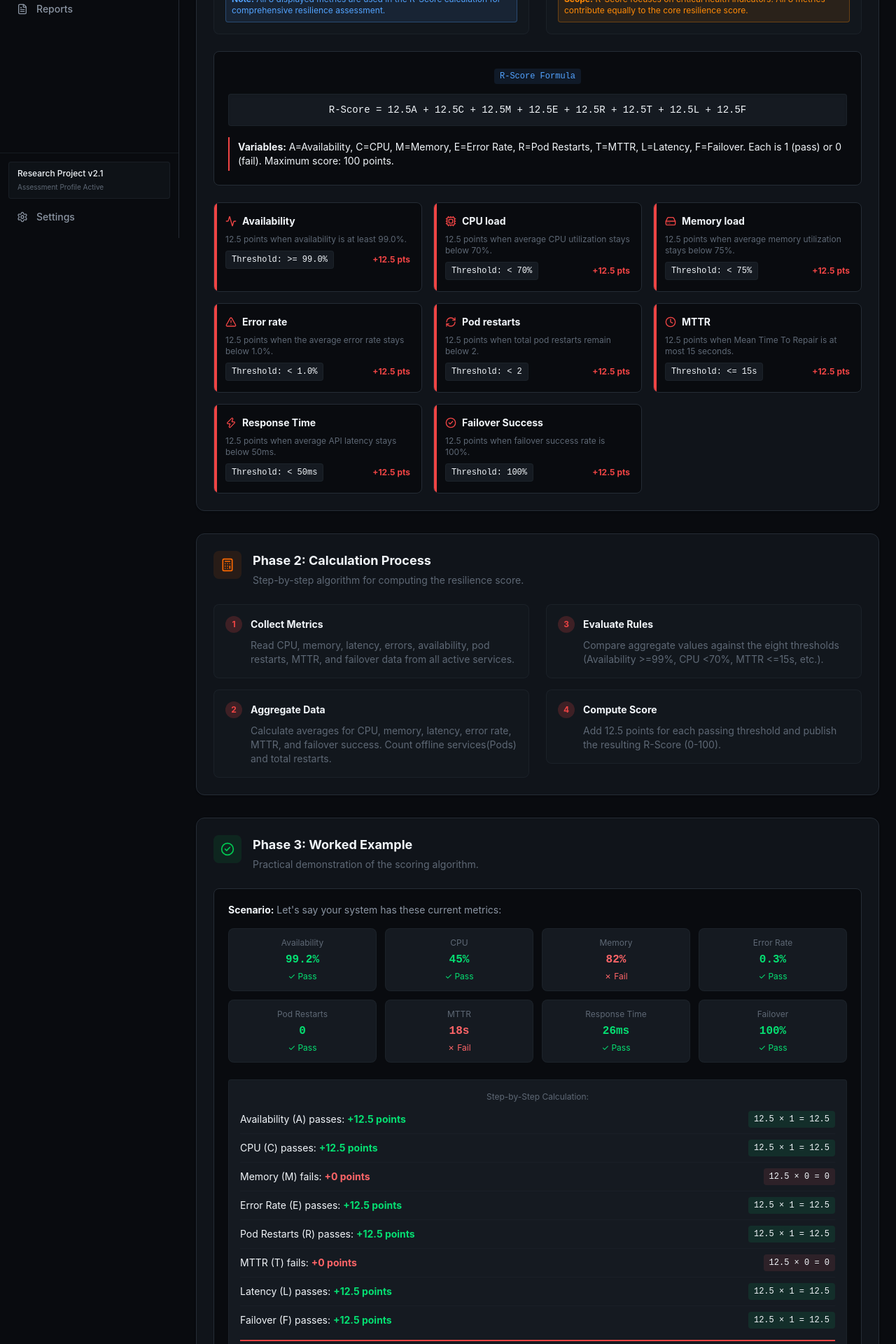
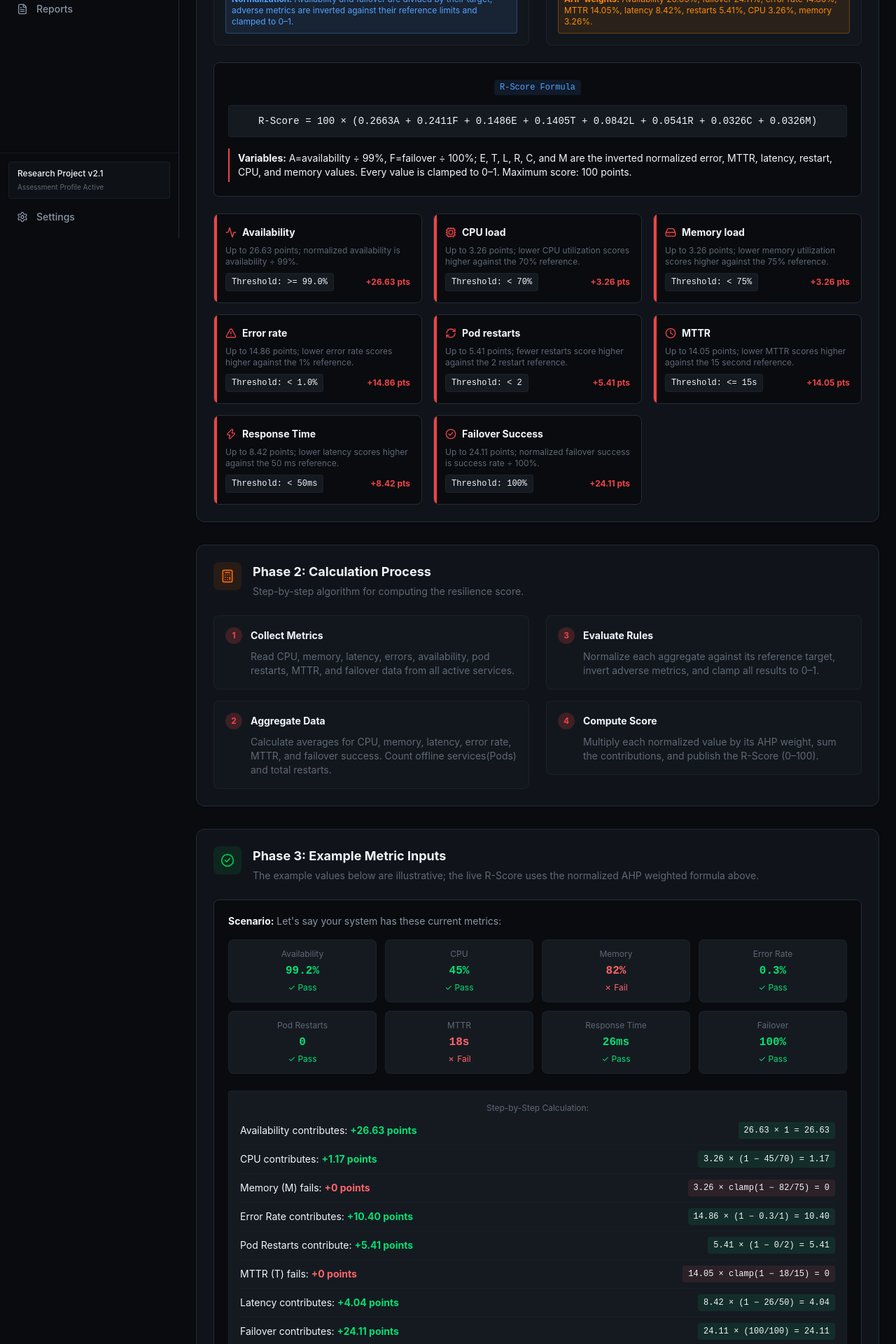
Before and after one commit to tharangajw/J26-SE-308, a React (Vite) app in the folder frontend/: page /dimensions/fault-tolerance/calculation in a window 1280 px wide. Shown: the part 460-2380 px from the top of the page at 70% size. Built offline with nearby package versions, Linux system fonts and the light colour scheme; no server answers.

Commit message:
Usa AHP method for calculate weights

```diff
--- a/frontend/src/components/resilience/FaultToleranceCalculation.tsx
+++ b/frontend/src/components/resilience/FaultToleranceCalculation.tsx
@@ -19,59 +19,59 @@ import {
 const runtimeRules = [
   {
     title: 'Availability',
-    description: '12.5 points when availability is at least 99.0%.',
+    description: 'Up to 26.63 points; normalized availability is availability ÷ 99%.',
     icon: 'Activity',
     threshold: '>= 99.0%',
-    points: 12.5
+    points: 26.63
   },
   {
     title: 'CPU load',
-    description: '12.5 points when average CPU utilization stays below 70%.',
+    description: 'Up to 3.26 points; lower CPU utilization scores higher against the 70% reference.',
     icon: 'Cpu',
     threshold: '< 70%',
-    points: 12.5
+    points: 3.26
   },
   {
     title: 'Memory load',
-    description: '12.5 points when average memory utilization stays below 75%.',
+    description: 'Up to 3.26 points; lower memory utilization scores higher against the 75% reference.',
     icon: 'HardDrive',
     threshold: '< 75%',
-    points: 12.5
+    points: 3.26
   },
   {
     title: 'Error rate',
-    description: '12.5 points when the average error rate stays below 1.0%.',
+    description: 'Up to 14.86 points; lower error rate scores higher against the 1% reference.',
     icon: 'AlertTriangle',
     threshold: '< 1.0%',
-    points: 12.5
+    points: 14.86
   },
   {
     title: 'Pod restarts',
-    description: '12.5 points when total pod restarts remain below 2.',
+    description: 'Up to 5.41 points; fewer restarts score higher against the 2 restart reference.',
     icon: 'RefreshCw',
     threshold: '< 2',
-    points: 12.5
+    points: 5.41
   },
   {
     title: 'MTTR',
-    description: '12.5 points when Mean Time To Repair is at most 15 seconds.',
+    description: 'Up to 14.05 points; lower MTTR scores higher against the 15 second reference.',
     icon: 'Clock',
     threshold: '<= 15s',
-    points: 12.5
+    points: 14.05
   },
   {
     title: 'Response Time',
-    description: '12.5 points when average API latency stays below 50ms.',
+    description: 'Up to 8.42 points; lower latency scores higher against the 50 ms reference.',
     icon: 'Zap',
     threshold: '< 50ms',
-    points: 12.5
+    points: 8.42
   },
   {
     title: 'Failover Success',
-    description: '12.5 points when failover success rate is 100%.',
+    description: 'Up to 24.11 points; normalized failover success is success rate ÷ 100%.',
     icon: 'CheckCircle2',
     threshold: '100%',
-    points: 12.5
+    points: 24.11
   },
 ];
 
@@ -118,7 +118,7 @@ export const FaultToleranceCalculation: React.FC = () => {
             </div>
             <div>
               <h2 className="text-lg font-bold text-text-primary">Phase 1: Runtime Resilience Score (R-Score)</h2>
-              <p className="text-sm text-text-muted mt-1">Real-time assessment of system health based on eight critical metrics.</p>
+              <p className="text-sm text-text-muted mt-1">AHP weighted resilience score using eight metrics normalized to 0–1, where higher always means better resilience.</p>
             </div>
           </div>
 
@@ -129,16 +129,16 @@ export const FaultToleranceCalculation: React.FC = () => {
               </h3>
               <p className="text-sm">Real-time telemetry from active microservices including CPU, memory, latency, error rates, availability, pod restart counts, MTTR, and failover success rate.</p>
               <div className="mt-3 p-2 bg-blue-400/10 rounded border border-blue-400/30">
-                <p className="text-xs text-blue-400"><strong>Note:</strong> All 8 displayed metrics are used in the R-Score calculation for comprehensive resilience assessment.</p>
+                <p className="text-xs text-blue-400"><strong>Normalization:</strong> Availability and failover are divided by their target; adverse metrics are inverted against their reference limits and clamped to 0–1.</p>
               </div>
             </div>
             <div className="bg-surface-secondary/50 p-4 rounded-lg border border-border/50">
               <h3 className="text-xs font-bold uppercase tracking-wider text-text-muted mb-2 flex items-center gap-2">
                 <Cpu className="w-4 h-4" /> Logic Algorithm
               </h3>
-              <p className="text-sm">Binary rule evaluation system where each metric is compared against a threshold. Passing rules award 12.5 points each for a maximum of 100 points.</p>
+              <p className="text-sm">Each normalized metric contributes its AHP weight multiplied by its 0–1 normalized value. Outcome and recovery metrics carry most of the score.</p>
               <div className="mt-3 p-2 bg-orange-400/10 rounded border border-orange-400/30">
-                <p className="text-xs text-orange-400"><strong>Scope:</strong> R-Score focuses on critical health indicators. All 8 metrics contribute equally to the core resilience score.</p>
+                <p className="text-xs text-orange-400"><strong>AHP weights:</strong> Availability 26.63%, failover 24.11%, error rate 14.86%, MTTR 14.05%, latency 8.42%, restarts 5.41%, CPU 3.26%, memory 3.26%.</p>
               </div>
             </div>
           </div>
@@ -148,10 +148,10 @@ export const FaultToleranceCalculation: React.FC = () => {
               <span className="text-xs font-mono text-blue-400 bg-blue-400/10 px-2 py-1 rounded">R-Score Formula</span>
             </div>
             <div className="bg-surface-secondary p-3 rounded text-center text-sm font-mono text-text-primary mb-4 border border-border/50 shadow-inner">
-              R-Score = 12.5A + 12.5C + 12.5M + 12.5E + 12.5R + 12.5T + 12.5L + 12.5F
+              R-Score = 100 × (0.2663A + 0.2411F + 0.1486E + 0.1405T + 0.0842L + 0.0541R + 0.0326C + 0.0326M)
             </div>
             <div className="text-sm border-l-2 border-brand-fault pl-3 py-1">
-              <strong className="text-text-primary">Variables:</strong> A=Availability, C=CPU, M=Memory, E=Error Rate, R=Pod Restarts, T=MTTR, L=Latency, F=Failover. Each is 1 (pass) or 0 (fail). Maximum score: 100 points.
+              <strong className="text-text-primary">Variables:</strong> A=availability ÷ 99%, F=failover ÷ 100%; E, T, L, R, C, and M are the inverted normalized error, MTTR, latency, restart, CPU, and memory values. Every value is clamped to 0–1. Maximum score: 100 points.
             </div>
           </div>
 
@@ -215,14 +215,14 @@ export const FaultToleranceCalculation: React.FC = () => {
                   <div className="w-6 h-6 rounded-full bg-brand-fault/20 text-brand-fault flex items-center justify-center text-xs font-bold">3</div>
                   <h3 className="font-bold text-sm">Evaluate Rules</h3>
                 </div>
-                <p className="text-sm text-text-muted ml-9">Compare aggregate values against the eight thresholds (Availability {'>='}99%, CPU {'<'}70%, MTTR {'<='}15s, etc.).</p>
+              <p className="text-sm text-text-muted ml-9">Normalize each aggregate against its reference target, invert adverse metrics, and clamp all results to 0–1.</p>
               </div>
               <div className="bg-surface-secondary/50 p-4 rounded-lg border border-border/50">
                 <div className="flex items-center gap-3 mb-2">
                   <div className="w-6 h-6 rounded-full bg-brand-fault/20 text-brand-fault flex items-center justify-center text-xs font-bold">4</div>
                   <h3 className="font-bold text-sm">Compute Score</h3>
                 </div>
-                <p className="text-sm text-text-muted ml-9">Add 12.5 points for each passing threshold and publish the resulting R-Score (0-100).</p>
+                <p className="text-sm text-text-muted ml-9">Multiply each normalized value by its AHP weight, sum the contributions, and publish the R-Score (0–100).</p>
               </div>
             </div>
           </div>
@@ -235,8 +235,8 @@ export const FaultToleranceCalculation: React.FC = () => {
               <CheckCircle2 className="w-5 h-5" />
             </div>
             <div>
-              <h2 className="text-lg font-bold text-text-primary">Phase 3: Worked Example</h2>
-              <p className="text-sm text-text-muted mt-1">Practical demonstration of the scoring algorithm.</p>
+              <h2 className="text-lg font-bold text-text-primary">Phase 3: Example Metric Inputs</h2>
+              <p className="text-sm text-text-muted mt-1">The example values below are illustrative; the live R-Score uses the normalized AHP weighted formula above.</p>
             </div>
           </div>
 
@@ -292,48 +292,48 @@ export const FaultToleranceCalculation: React.FC = () => {
               <div className="text-xs text-text-muted mb-3 text-center">Step-by-Step Calculation:</div>
               <div className="space-y-2 text-sm">
                 <div className="flex items-center justify-between border-b border-border/30 pb-2">
-                  <span>Availability (A) passes: <span className="text-green-400 font-bold">+12.5 points</span></span>
-                  <span className="font-mono text-xs bg-green-400/10 px-2 py-1 rounded">12.5 × 1 = 12.5</span>
+                  <span>Availability contributes: <span className="text-green-400 font-bold">+26.63 points</span></span>
+                  <span className="font-mono text-xs bg-green-400/10 px-2 py-1 rounded">26.63 × 1 = 26.63</span>
                 </div>
                 <div className="flex items-center justify-between border-b border-border/30 pb-2">
-                  <span>CPU (C) passes: <span className="text-green-400 font-bold">+12.5 points</span></span>
-                  <span className="font-mono text-xs bg-green-400/10 px-2 py-1 rounded">12.5 × 1 = 12.5</span>
+                  <span>CPU contributes: <span className="text-green-400 font-bold">+1.17 points</span></span>
+                  <span className="font-mono text-xs bg-green-400/10 px-2 py-1 rounded">3.26 × (1 − 45/70) = 1.17</span>
                 </div>
                 <div className="flex items-center justify-between border-b border-border/30 pb-2">
                   <span>Memory (M) fails: <span className="text-red-400 font-bold">+0 points</span></span>
-                  <span className="font-mono text-xs bg-red-400/10 px-2 py-1 rounded">12.5 × 0 = 0</span>
+                  <span className="font-mono text-xs bg-red-400/10 px-2 py-1 rounded">3.26 × clamp(1 − 82/75) = 0</span>
                 </div>
                 <div className="flex items-center justify-between border-b border-border/30 pb-2">
-                  <span>Error Rate (E) passes: <span className="text-green-400 font-bold">+12.5 points</span></span>
-                  <span className="font-mono text-xs bg-green-400/10 px-2 py-1 rounded">12.5 × 1 = 12.5</span>
+                  <span>Error Rate contributes: <span className="text-green-400 font-bold">+10.40 points</span></span>
+                  <span className="font-mono text-xs bg-green-400/10 px-2 py-1 rounded">14.86 × (1 − 0.3/1) = 10.40</span>
                 </div>
                 <div className="flex items-center justify-between border-b border-border/30 pb-2">
-                  <span>Pod Restarts (R) passes: <span className="text-green-400 font-bold">+12.5 points</span></span>
-                  <span className="font-mono text-xs bg-green-400/10 px-2 py-1 rounded">12.5 × 1 = 12.5</span>
+                  <span>Pod Restarts contribute: <span className="text-green-400 font-bold">+5.41 points</span></span>
+                  <span className="font-mono text-xs bg-green-400/10 px-2 py-1 rounded">5.41 × (1 − 0/2) = 5.41</span>
                 </div>
                 <div className="flex items-center justify-between border-b border-border/30 pb-2">
                   <span>MTTR (T) fails: <span className="text-red-400 font-bold">+0 points</span></span>
-                  <span className="font-mono text-xs bg-red-400/10 px-2 py-1 rounded">12.5 × 0 = 0</span>
+                  <span className="font-mono text-xs bg-red-400/10 px-2 py-1 rounded">14.05 × clamp(1 − 18/15) = 0</span>
                 </div>
                 <div className="flex items-center justify-between border-b border-border/30 pb-2">
-                  <span>Latency (L) passes: <span className="text-green-400 font-bold">+12.5 points</span></span>
-                  <span className="font-mono text-xs bg-green-400/10 px-2 py-1 rounded">12.5 × 1 = 12.5</span>
+                  <span>Latency contributes: <span className="text-green-400 font-bold">+4.04 points</span></span>
+                  <span className="font-mono text-xs bg-green-400/10 px-2 py-1 rounded">8.42 × (1 − 26/50) = 4.04</span>
                 </div>
                 <div className="flex items-center justify-between">
-                  <span>Failover (F) passes: <span className="text-green-400 font-bold">+12.5 points</span></span>
-                  <span className="font-mono text-xs bg-green-400/10 px-2 py-1 rounded">12.5 × 1 = 12.5</span>
+                  <span>Failover contributes: <span className="text-green-400 font-bold">+24.11 points</span></span>
+                  <span className="font-mono text-xs bg-green-400/10 px-2 py-1 rounded">24.11 × (100/100) = 24.11</span>
                 </div>
               </div>
               <div className="mt-4 pt-3 border-t-2 border-brand-fault text-center">
                 <div className="font-mono font-bold text-lg">
-                  Total: 12.5 + 12.5 + 0 + 12.5 + 12.5 + 0 + 12.5 + 12.5 = <span className="text-brand-fault text-2xl">75.0 points</span>
+                  Total: 26.63 + 1.17 + 0 + 10.40 + 5.41 + 0 + 4.04 + 24.11 = <span className="text-brand-fault text-2xl">71.8 points</span>
                 </div>
               </div>
             </div>
 
             <div className="flex items-center gap-2 text-sm bg-orange-400/10 p-3 rounded-lg border border-orange-400/30">
               <XCircle className="w-5 h-5 text-orange-400 shrink-0" />
-              <span className="text-text-secondary"><strong className="text-text-primary">Result:</strong> 75.0/100 points - System is resilient but needs memory optimization and MTTR improvement to reach perfect score.</span>
+              <span className="text-text-secondary"><strong className="text-text-primary">Result:</strong> 71.8/100 points. Reduced memory and recovery performance lower the score; outcome and recovery metrics carry the largest influence.</span>
             </div>
           </div>
         </section>
--- a/frontend/src/components/resilience/FaultToleranceDashboard.tsx
+++ b/frontend/src/components/resilience/FaultToleranceDashboard.tsx
@@ -28,6 +28,7 @@ import {
 import { ChaosEngineeringSuite, type KubernetesValidationSnapshot } from './ChaosEngineeringSuite';
 import { TelemetryTrends } from './TelemetryTrends';
 import { ResilienceOverview } from './ResilienceOverview';
+import { calculateResilienceScore } from './rScore';
 import './FaultToleranceDashboard.css';
 
 interface FaultToleranceDashboardProps {
@@ -247,9 +248,13 @@ export const FaultToleranceDashboard: React.FC<FaultToleranceDashboardProps> = (
         ? parseFloat((99.9 - (offlineCount * 4.5) - (Math.random() * 0.5)).toFixed(2))
         : parseFloat(Math.max(0, 99.9 - (avgErrorRate * 0.2)).toFixed(2));
 
-      let score = 0;
       const failoverSuccess = (offlineCount > 0 || degradedCount > 0) ? (offlineCount > 1 ? 65 : 80) : 100;
       const simulatedMttr = (offlineCount > 0 || degradedCount > 0) ? 18 : 12;
+
+      const score = calculateResilienceScore({
+        availability, cpu: avgCpu, memory: avgMem, errorRate: avgErrorRate,
+        restarts: totalRestarts, mttr: simulatedMttr, latency: avgLatency, failoverSuccess,
+      });
 
       const rules = {
         availability: availability >= 99.0,
@@ -261,15 +266,6 @@ export const FaultToleranceDashboard: React.FC<FaultToleranceDashboardProps> = (
         mttr: simulatedMttr <= 15,
         failover: failoverSuccess >= 100
       };
-
-      if (rules.availability) score += 12.5;
-      if (rules.cpu) score += 12.5;
-      if (rules.memory) score += 12.5;
-      if (rules.latency) score += 12.5;
-      if (rules.errorRate) score += 12.5;
-      if (rules.restarts) score += 12.5;
-      if (rules.mttr) score += 12.5;
-      if (rules.failover) score += 12.5;
 
       let maturity: FaultMetrics['maturity'] = 'Initial';
       if (score >= 87.5) maturity = 'Optimized';
--- a/frontend/src/components/resilience/ResilienceOverview.tsx
+++ b/frontend/src/components/resilience/ResilienceOverview.tsx
@@ -114,47 +114,47 @@ export const ResilienceOverview: React.FC<ResilienceOverviewProps> = ({
 
         {/* Rule Engine Breakdown */}
         <div className="glass-card rules-card">
-          <h2><CheckCircle size={16} className="card-title-icon" /> Scoring Engine Rules (Rule-Based)</h2>
+          <h2><CheckCircle size={16} className="card-title-icon" /> AHP Metric Weights</h2>
           <div className="rules-list">
             <div className={`rule-item ${metrics.availability >= 99.0 ? 'passed' : 'failed'}`}>
               <CheckCircle size={14} className="rule-icon" />
               <span className="rule-desc">Availability &gt;= 99.0%</span>
-              <span className="rule-points">+12.5 pts</span>
+              <span className="rule-points">+26.63 pts</span>
             </div>
             <div className={`rule-item ${metrics.cpu < 70 ? 'passed' : 'failed'}`}>
               <CheckCircle size={14} className="rule-icon" />
               <span className="rule-desc">CPU Avg Load &lt; 70%</span>
-              <span className="rule-points">+12.5 pts</span>
+              <span className="rule-points">+3.26 pts</span>
             </div>
             <div className={`rule-item ${metrics.memory < 75 ? 'passed' : 'failed'}`}>
               <CheckCircle size={14} className="rule-icon" />
               <span className="rule-desc">Memory Avg Load &lt; 75%</span>
-              <span className="rule-points">+12.5 pts</span>
+              <span className="rule-points">+3.26 pts</span>
             </div>
             <div className={`rule-item ${metrics.latency < 50 ? 'passed' : 'failed'}`}>
               <CheckCircle size={14} className="rule-icon" />
               <span className="rule-desc">Response Time &lt; 50ms</span>
-              <span className="rule-points">+12.5 pts</span>
+              <span className="rule-points">+8.42 pts</span>
             </div>
             <div className={`rule-item ${metrics.errorRate < 1.0 ? 'passed' : 'failed'}`}>
               <CheckCircle size={14} className="rule-icon" />
               <span className="rule-desc">Request Error Rate &lt; 1.0%</span>
-              <span className="rule-points">+12.5 pts</span>
+              <span className="rule-points">+14.86 pts</span>
             </div>
             <div className={`rule-item ${metrics.restarts < 2 ? 'passed' : 'failed'}`}>
               <CheckCircle size={14} className="rule-icon" />
               <span className="rule-desc">Pod Restart Count &lt; 2</span>
-              <span className="rule-points">+12.5 pts</span>
+              <span className="rule-points">+5.41 pts</span>
             </div>
             <div className={`rule-item ${metrics.mttr <= 15 ? 'passed' : 'failed'}`}>
               <CheckCircle size={14} className="rule-icon" />
               <span className="rule-desc">MTTR &lt;= 15s</span>
-              <span className="rule-points">+12.5 pts</span>
+              <span className="rule-points">+14.05 pts</span>
             </div>
             <div className={`rule-item ${metrics.failoverSuccess >= 100 ? 'passed' : 'failed'}`}>
               <CheckCircle size={14} className="rule-icon" />
               <span className="rule-desc">Failover Success &gt;= 100%</span>
-              <span className="rule-points">+12.5 pts</span>
+              <span className="rule-points">+24.11 pts</span>
             </div>
           </div>
         </div>
--- /dev/null
+++ b/frontend/src/components/resilience/rScore.ts
@@ -0,0 +1,22 @@
+import type { FaultMetrics } from '../../data/mockData';
+
+export const RSCORE_WEIGHTS = {
+  availability: 0.2663, failoverSuccess: 0.2411, errorRate: 0.1486, mttr: 0.1405,
+  latency: 0.0842, restarts: 0.0541, cpu: 0.0326, memory: 0.0326,
+} as const;
+
+const clamp01 = (value: number) => Math.min(1, Math.max(0, Number.isFinite(value) ? value : 0));
+
+export function calculateResilienceScore(metrics: Pick<FaultMetrics, 'availability' | 'cpu' | 'memory' | 'errorRate' | 'restarts' | 'mttr' | 'latency' | 'failoverSuccess'>): number {
+  const normalized = [
+    clamp01(metrics.availability / 99),
+    clamp01(metrics.failoverSuccess / 100),
+    1 - clamp01(metrics.errorRate / 1),
+    1 - clamp01(metrics.mttr / 15),
+    1 - clamp01(metrics.latency / 50),
+    1 - clamp01(metrics.restarts / 2),
+    1 - clamp01(metrics.cpu / 70),
+    1 - clamp01(metrics.memory / 75),
+  ];
+  return Math.round(normalized.reduce((score, value, index) => score + value * Object.values(RSCORE_WEIGHTS)[index] * 100, 0) * 10) / 10;
+}
```
Also changed, not shown: 1 other file (tests, documents, lock files or other folders).
